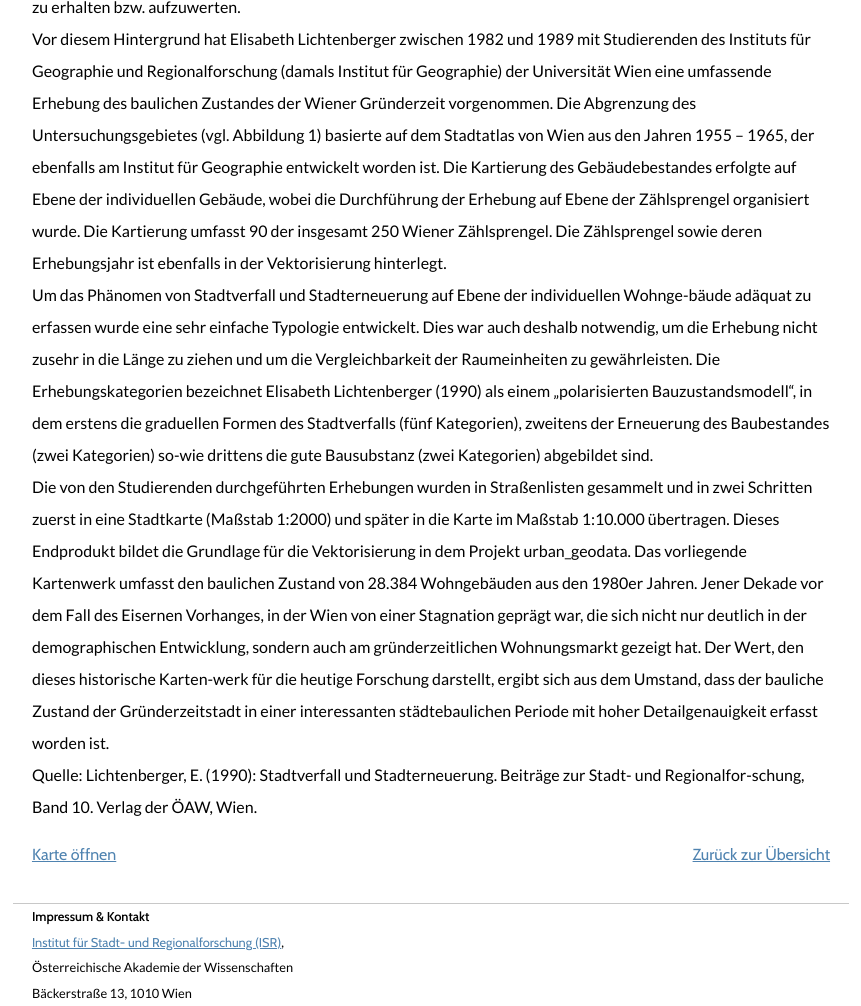
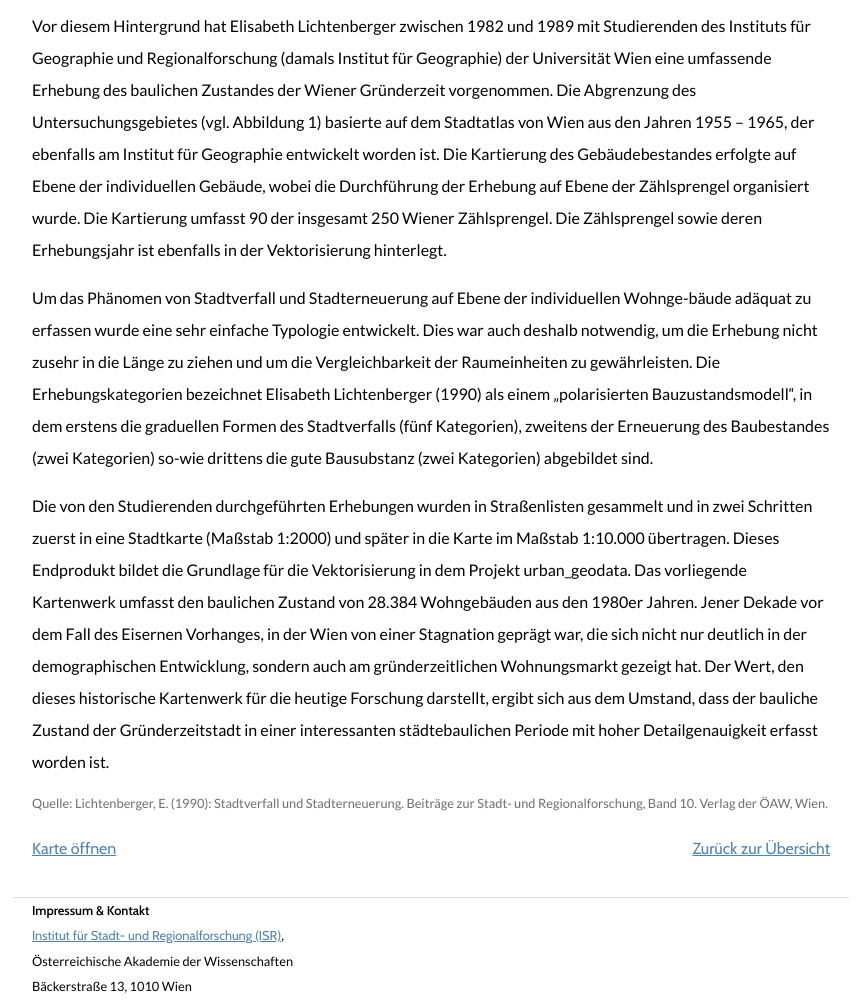
Before and after one commit to m4x300/urban_geodata_website, an Eleventy site: page desription.njk in a window 1280 px wide. Shown: the part 201-1207 px from the top of the page, without its empty margins (209-1070 px from the left). Built offline with nearby package versions, Linux system fonts and the light colour scheme; Eleventy itself is replaced by a stand-in of ours; files that its build step writes are made by us from their sources.

Commit message:
Styling
- reduce line-height for h1 heading
- add space between paragraphs
- style sources
- wrap lines in description files, remove hyphens
- add margins for video, center horizontally

```diff
--- a/_includes/descriptions/stadtverfall-wien.html
+++ b/_includes/descriptions/stadtverfall-wien.html
@@ -14,13 +14,24 @@
     Zählsprengel. Die Zählsprengel sowie deren Erhebungsjahr ist ebenfalls in der Vektorisierung hinterlegt.
 </p>
 <p>
-    Um das Phänomen von Stadtverfall und Stadterneuerung auf Ebene der individuellen Wohnge-bäude adäquat zu erfassen wurde eine sehr einfache Typologie entwickelt. Dies war auch deshalb notwendig, um die Erhebung nicht zusehr in die Länge zu ziehen und um die Vergleichbarkeit der Raumeinheiten zu gewährleisten. Die Erhebungskategorien bezeichnet Elisabeth Lichtenberger (1990) als einem „polarisierten Bauzustandsmodell“, in dem erstens die graduellen Formen des Stadtverfalls (fünf Kategorien), zweitens der Erneuerung des Baubestandes (zwei Kategorien) so-wie drittens die gute Bausubstanz (zwei Kategorien) abgebildet sind.
+    Um das Phänomen von Stadtverfall und Stadterneuerung auf Ebene der individuellen Wohnge-bäude adäquat zu erfassen wurde
+    eine sehr einfache Typologie entwickelt. Dies war auch deshalb notwendig, um die Erhebung nicht zusehr in die Länge zu
+    ziehen und um die Vergleichbarkeit der Raumeinheiten zu gewährleisten. Die Erhebungskategorien bezeichnet Elisabeth
+    Lichtenberger (1990) als einem „polarisierten Bauzustandsmodell“, in dem erstens die graduellen Formen des Stadtverfalls
+    (fünf Kategorien), zweitens der Erneuerung des Baubestandes (zwei Kategorien) so-wie drittens die gute Bausubstanz
+    (zwei Kategorien) abgebildet sind.
 </p>
 <p>
-    Die von den Studierenden durchgeführten Erhebungen wurden in Straßenlisten gesammelt und in zwei Schritten zuerst in eine Stadtkarte (Maßstab 1:2000) und später in die Karte im Maßstab 1:10.000 übertragen. Dieses Endprodukt bildet die Grundlage für die Vektorisierung in dem Projekt urban_geodata.
-Das vorliegende Kartenwerk umfasst den baulichen Zustand von 28.384 Wohngebäuden aus den 1980er Jahren. Jener Dekade vor dem Fall des Eisernen Vorhanges, in der Wien von einer Stagnation geprägt war, die sich nicht nur deutlich in der demographischen Entwicklung, sondern auch am gründerzeitlichen Wohnungsmarkt gezeigt hat. Der Wert, den dieses historische Karten-werk für die heutige Forschung darstellt, ergibt sich aus dem Umstand, dass der bauliche Zustand der Gründerzeitstadt in einer interessanten städtebaulichen Periode mit hoher Detailgenauigkeit erfasst worden ist.
+    Die von den Studierenden durchgeführten Erhebungen wurden in Straßenlisten gesammelt und in zwei Schritten zuerst in eine
+    Stadtkarte (Maßstab 1:2000) und später in die Karte im Maßstab 1:10.000 übertragen. Dieses Endprodukt bildet die Grundlage
+    für die Vektorisierung in dem Projekt urban_geodata.
+    Das vorliegende Kartenwerk umfasst den baulichen Zustand von 28.384 Wohngebäuden aus den 1980er Jahren. Jener Dekade vor
+    dem Fall des Eisernen Vorhanges, in der Wien von einer Stagnation geprägt war, die sich nicht nur deutlich in der
+    demographischen Entwicklung, sondern auch am gründerzeitlichen Wohnungsmarkt gezeigt hat. Der Wert, den dieses historische
+    Kartenwerk für die heutige Forschung darstellt, ergibt sich aus dem Umstand, dass der bauliche Zustand der Gründerzeitstadt
+    in einer interessanten städtebaulichen Periode mit hoher Detailgenauigkeit erfasst worden ist.
  </p>
- <p>
-    Quelle:
-Lichtenberger, E. (1990): Stadtverfall und Stadterneuerung. Beiträge zur Stadt- und Regionalfor-schung, Band 10. Verlag der ÖAW, Wien.
+ <p class="source">
+    Quelle: Lichtenberger, E. (1990): Stadtverfall und Stadterneuerung. Beiträge zur Stadt- und Regionalforschung, Band 10. Verlag
+    der ÖAW, Wien.
 </p>
--- a/static/style.css
+++ b/static/style.css
@@ -86,6 +86,9 @@ svg {
     display: block;
     max-width: 100%;
 }
+video {
+    margin: 2rem auto;
+}
 
 input,
 button,
@@ -104,13 +107,18 @@ h6 {
     overflow-wrap: break-word;
 }
 
+h1 {
+    line-height: 1.1;
+}
+
 /** Default styles */
 
 :root {
     --rgb-blue: 79, 131, 176;
     --color-blue: rgb(var(--rgb-blue));
     --color-white: rgb(255, 255, 255);
-    --color-gray: rgb(200, 200, 200);
+    --color-gray: rgb(220, 220, 220);
+    --color-gray-text: rgb(110, 110, 110);
     --color-primary: var(--color-blue);
     --color-primary--text: var(--color-white);
 
@@ -136,6 +144,10 @@ a[href] {
 
 * {
     accent-color: var(--color-primary);
+}
+
+p + p {
+    margin-block-start: 1em;
 }
 
 main,
@@ -212,6 +224,11 @@ details summary, button, label {
     margin-top: 1rem;
 }
 
+.source {
+    font-size: 0.8rem;
+    color: var(--color-gray-text);
+}
+
 /** Map Page */
 .map-page {
     display: flex;
```
Also changed, not shown: _includes/descriptions/stadtverfall-bratislava.html (+22 -7 lines), _includes/descriptions/stadtverfall-budapest.html (+10 -4 lines).
